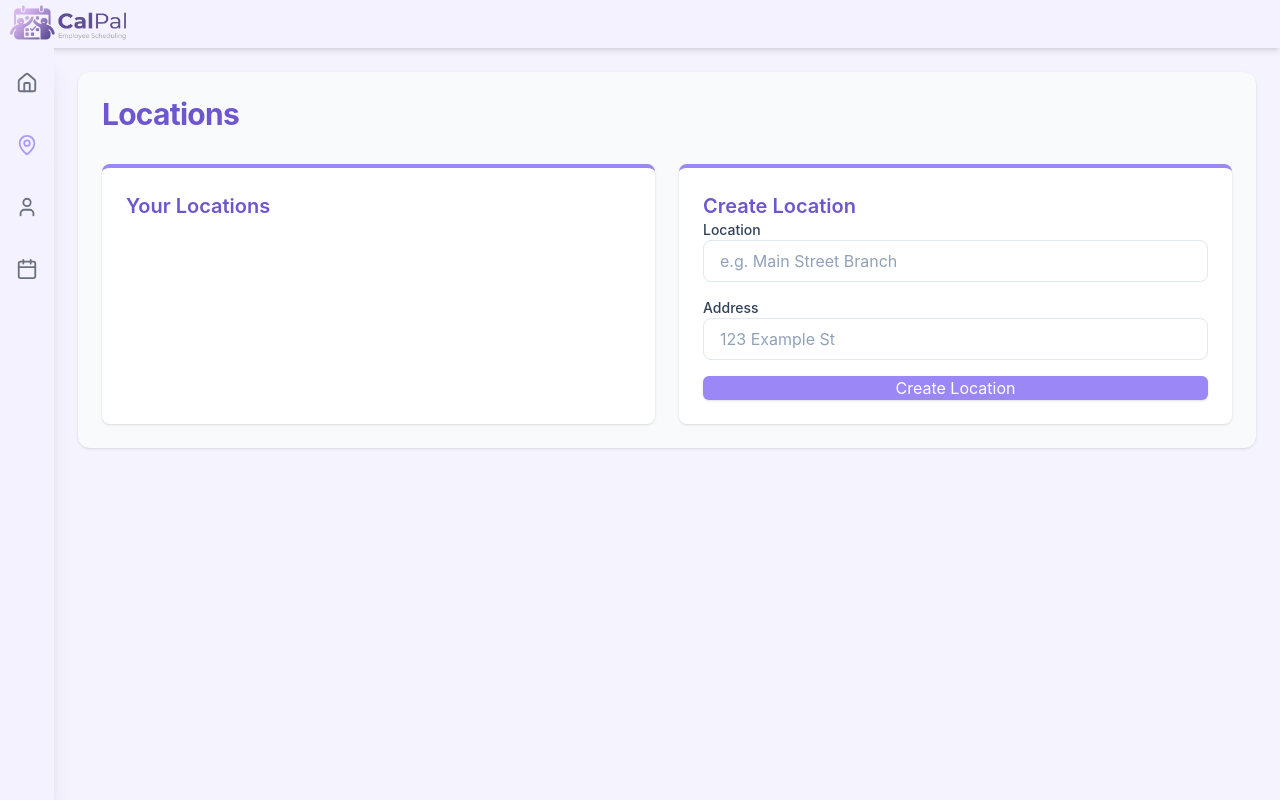
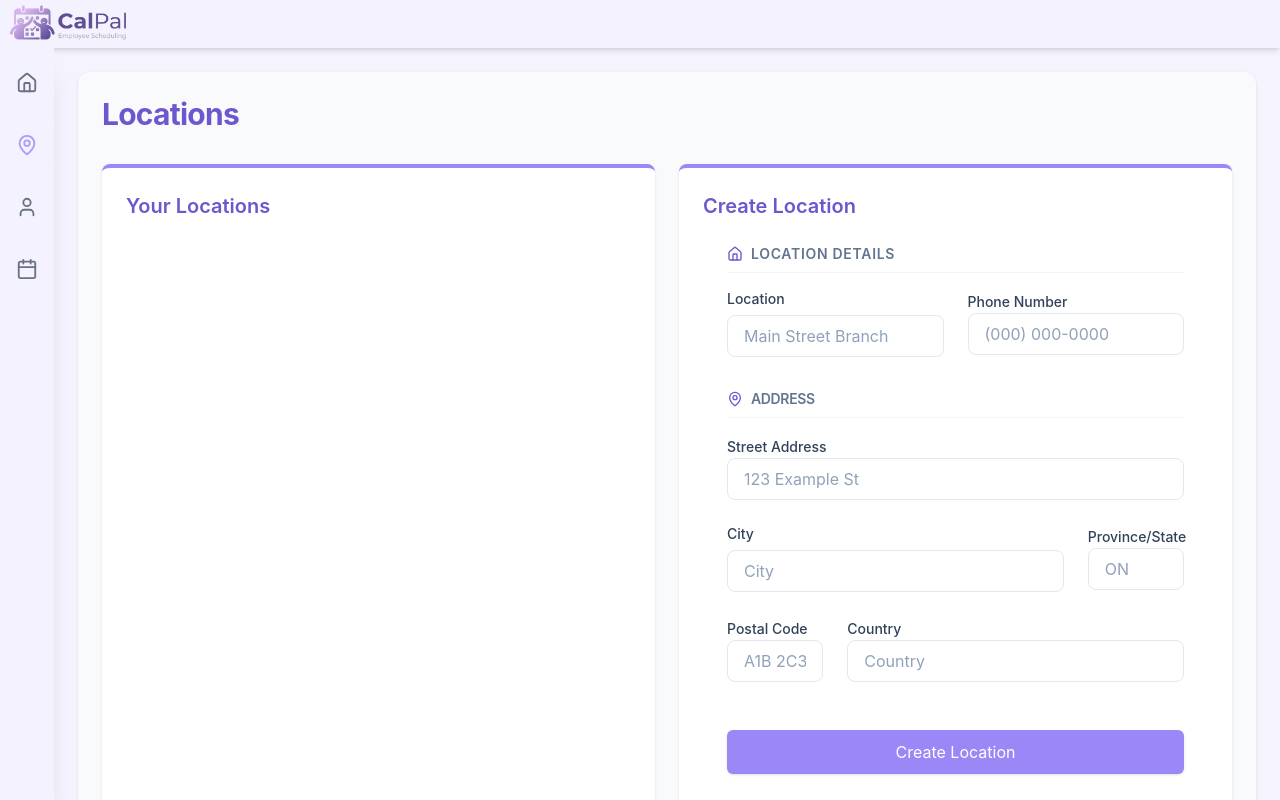
Before and after one commit to jprincip21/CalPal_dashboard, a Next.js app: page /locations in a window 1280 px wide. Built offline with nearby package versions, Linux system fonts and the light colour scheme.

Commit message:
Updated Location Form

```diff
--- a/widgets/NewLocationForm.tsx
+++ b/widgets/NewLocationForm.tsx
@@ -2,6 +2,7 @@
 import { useState } from "react";
 import { Button } from "@/components/ui/button";
 import { Input } from "@/components/ui/input";
+import { House, MapPin } from "lucide-react";
 
 export default function NewLocationForm() {
 
@@ -9,33 +10,82 @@ export default function NewLocationForm() {
 
     async function handleSubmit(event: React.SubmitEvent<HTMLFormElement>) {
     event.preventDefault();
+    const form = event.currentTarget;
+    const formData = new FormData(form);
+    const data = Object.fromEntries(formData.entries());
+
     setLoading(true);
-
-    const formData = new FormData(event.currentTarget);
-    const data = Object.fromEntries(formData.entries());
 
     // --- MOCK API CALL ---
     console.log("Submitting to API (Pending):", data);
     console.log("Submitted Successfully", data)
 
     setLoading(false)
-    event.currentTarget.reset();
+    form.reset();
     }
     return (
-        <form onSubmit={handleSubmit} className="flex flex-col gap-4">
-            <div>
-                <label className="block text-sm font-medium text-slate-700">Location</label>
-                <Input name="locationName" placeholder="e.g. Main Street Branch" required />
-            </div>
+        <form onSubmit={handleSubmit} className="p-6 space-y-8">
+            {/* Location Information */}
+            <section className="space-y-4">
 
-            <div>
-                <label className="block text-sm font-medium text-slate-700">Address</label>
-                <Input name="address" placeholder="123 Example St" required />
-            </div>
+                <div className="flex items-center gap-2 border-b border-slate-100 pb-2">
+                    <House className="w-4 h-4 text-lavender-dark" />
+                    <h3 className="text-sm font-semibold uppercase tracking-wider text-slate-500">Location Details </h3>
+                </div>
 
-            <Button type="submit" disabled={loading}>
+                <div className="grid grid-cols-1 lg:grid-cols-2 gap-6">
+                    <div className="space-y-1.5 col-span-1">
+                        <label className="block text-sm font-medium text-slate-700">Location</label>
+                        <Input name="name" placeholder="Main Street Branch" required />
+                    </div>
+
+                    <div className="space-y-1.5">
+                        <label className="text-sm font-medium text-slate-700">Phone Number</label>
+                        <Input name="location_phone" placeholder="(000) 000-0000" required />
+                    </div>
+                </div>
+            </section>
+            {/* Location Address */}
+            <section className="space-y-4">
+
+                <div className="flex items-center gap-2 border-b border-slate-100 pb-2">
+                    <MapPin className="w-4 h-4 text-lavender-dark" />
+                    <h3 className="text-sm font-semibold uppercase tracking-tight text-slate-500">Address</h3>
+                </div>
+                <div className="grid grid-cols-2 lg:grid-cols-4 gap-6">
+                    <div className="space-y-1.5 col-span-2 lg:col-span-4">
+                        <label className="text-sm font-medium text-slate-700">Street Address</label>
+                        <Input name="address" placeholder="123 Example St" required />
+                    </div>
+
+                    <div className="space-y-1.5 col-span-1 lg:col-span-3 gap-6">
+                        <label className="block text-sm font-medium text-slate-700">City</label>
+                        <Input name="city" placeholder="City" required />
+                    </div>
+
+                    <div className="space-y-1.5 col-span-1 lg:col-span-1 gap-6">
+                        <label className="text-sm font-medium text-slate-700">Province/State</label>
+                        <Input name="province_state_region" placeholder="ON" required />
+                    </div>
+
+                    <div className="space-y-1.5 col-span-1 lg:col-span-1 gap-6">
+                        <label className="text-sm font-medium text-slate-700">Postal Code</label>
+                        <Input name="postal_zip_code" placeholder="A1B 2C3" required />
+                    </div>
+
+                    <div className="space-y-1.5 col-span-1 lg:col-span-3 gap-6">
+                        <label className="text-sm font-medium text-slate-700">Country</label>
+                        <Input name="country" placeholder="Country" required />
+                    </div>
+                </div>
+            </section>
+
+
+            <div className="pt-4 flex flex-col gap-3">
+            <Button type="submit" disabled={loading} className="w-full h-11">
                 {loading ? "Saving..." : "Create Location"}
             </Button>
+            </div>
         </form>
     )
 }
```
